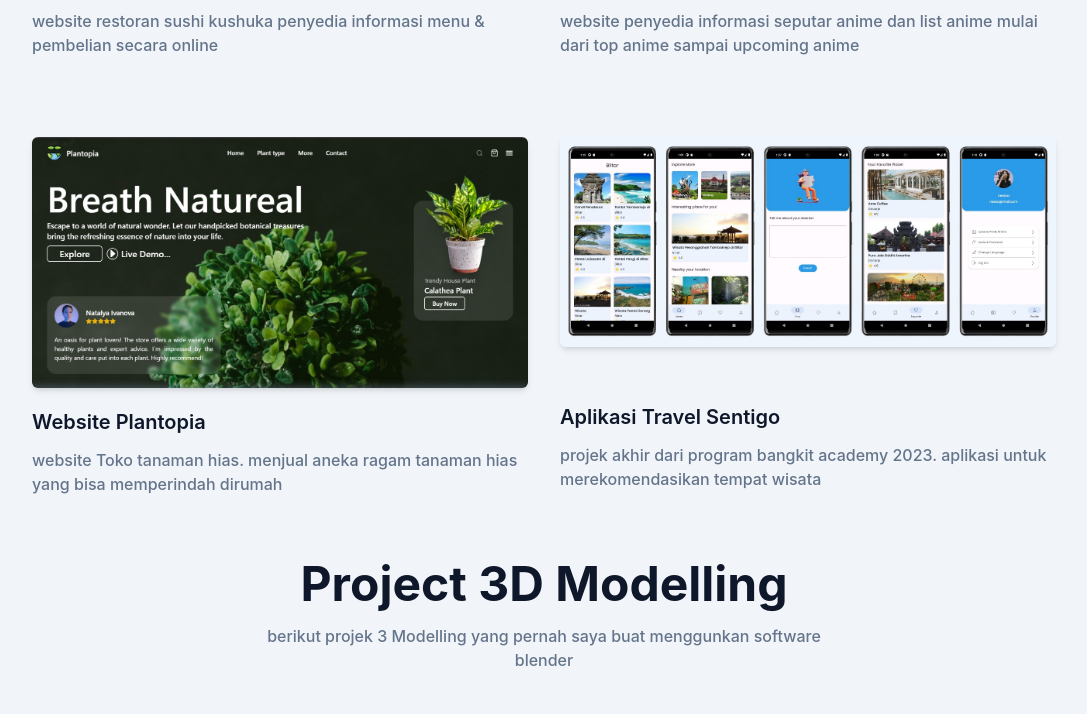
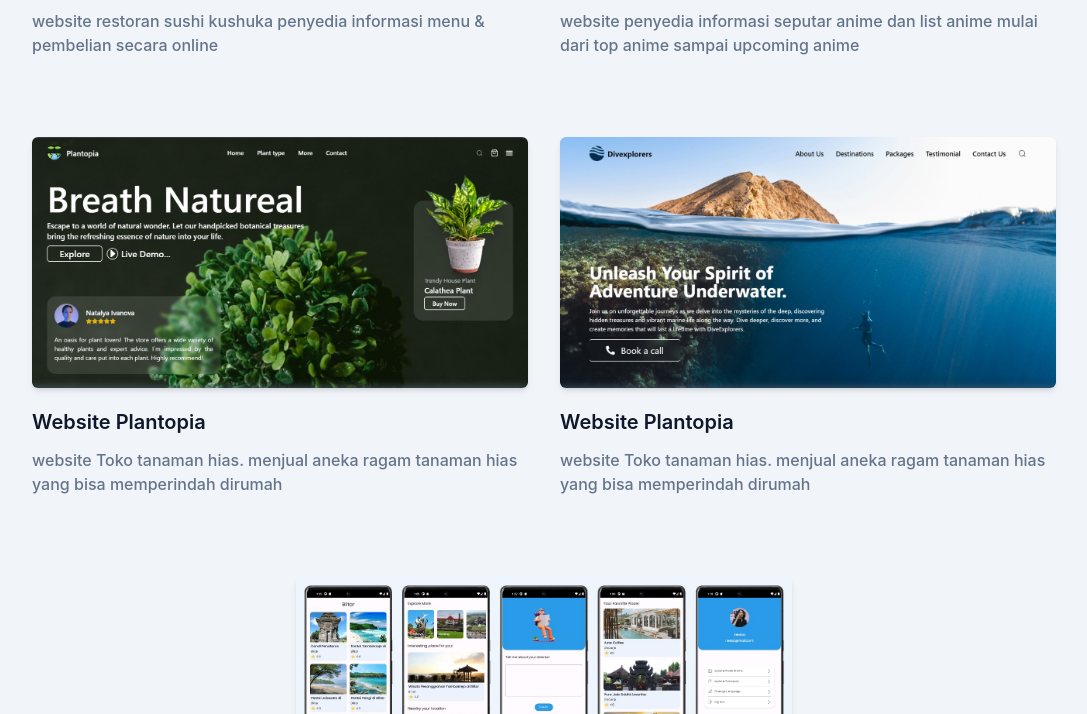
Before and after one commit to NaufalAssyafiqF/portofolio-t, a website: page index.html in a window 1280 px wide. Shown: the part 1900-2614 px from the top of the page, without its empty margins (96-1183 px from the left). Drawn offline with nearby package versions, Linux system fonts and the light colour scheme.

Commit message:
menambahkan projek diveexplorer

```diff
--- a/index.html
+++ b/index.html
@@ -3,6 +3,7 @@
   <head>
     <meta charset="UTF-8" />
     <meta name="viewport" content="width=device-width, initial-scale=1.0" />
+    <link rel="icon" href="assets/logo.png" type="image/png">
     <title>Naufal Portofolio</title>
     <link href="src/output.css" rel="stylesheet" />
   </head>
@@ -367,6 +368,33 @@
           </div>
 
           <!-- projek 4 -->
+          <div class="mb-12 p-4 md:w-1/2 ">
+            <div class="rounded-md shadow-md overflow-hidden relative group">
+              <img
+                src="assets/divexplorer.jpg"
+                alt="website-sushikushuka"
+                width="w-full"
+              />
+              <div class="w-full h-full bg-slate-500 absolute opacity-75 top-0 translate-y-full blur-sm group-hover:translate-y-0 duration-300 transition-all ease-in-out"></div>
+              <div class="w-full h-full flex flex-col justify-center items-center absolute top-0 z-10 translate-y-full group-hover:translate-y-0 ease-in-out transition-all duration-300">
+                <div class="flex">
+                  <img src="assets/logo-react-circle.webp" alt="" class="w-[60px] h-[60px] rounded-full m-2">
+                  <img src="assets/logo-tailwind-circle.png" alt="" class="w-[60px] h-[60px] rounded-full m-2">
+                  <img src="assets/logo-vite-3.jpg" alt="" class="w-[60px] h-[60px] rounded-full m-2">
+                </div>
+
+                <a href="https://naufalassyafiq-divexplorers.vercel.app/" class="mt-2"><button class="text-dark bg-white px-2 rounded-full hover:text-primary">Go to Website > </button></a>
+              </div>
+            </div>
+            <h3 class="font-semibold text-dark text-xl mt-5 mb-3">
+              Website Plantopia
+            </h3>
+            <p class="font-medium text-base text-secondary">
+              website Toko tanaman hias. menjual aneka ragam tanaman hias yang bisa memperindah dirumah
+            </p>
+          </div>
+
+          <!-- projek 5 -->
           <div class="mb-12 p-4 md:w-1/2">
             <div class="rounded-md shadow-md overflow-hidden md:mb-14">
               <img
```
Also changed, not shown: assets/divexplorer.jpg (added), assets/logo.png (added).
